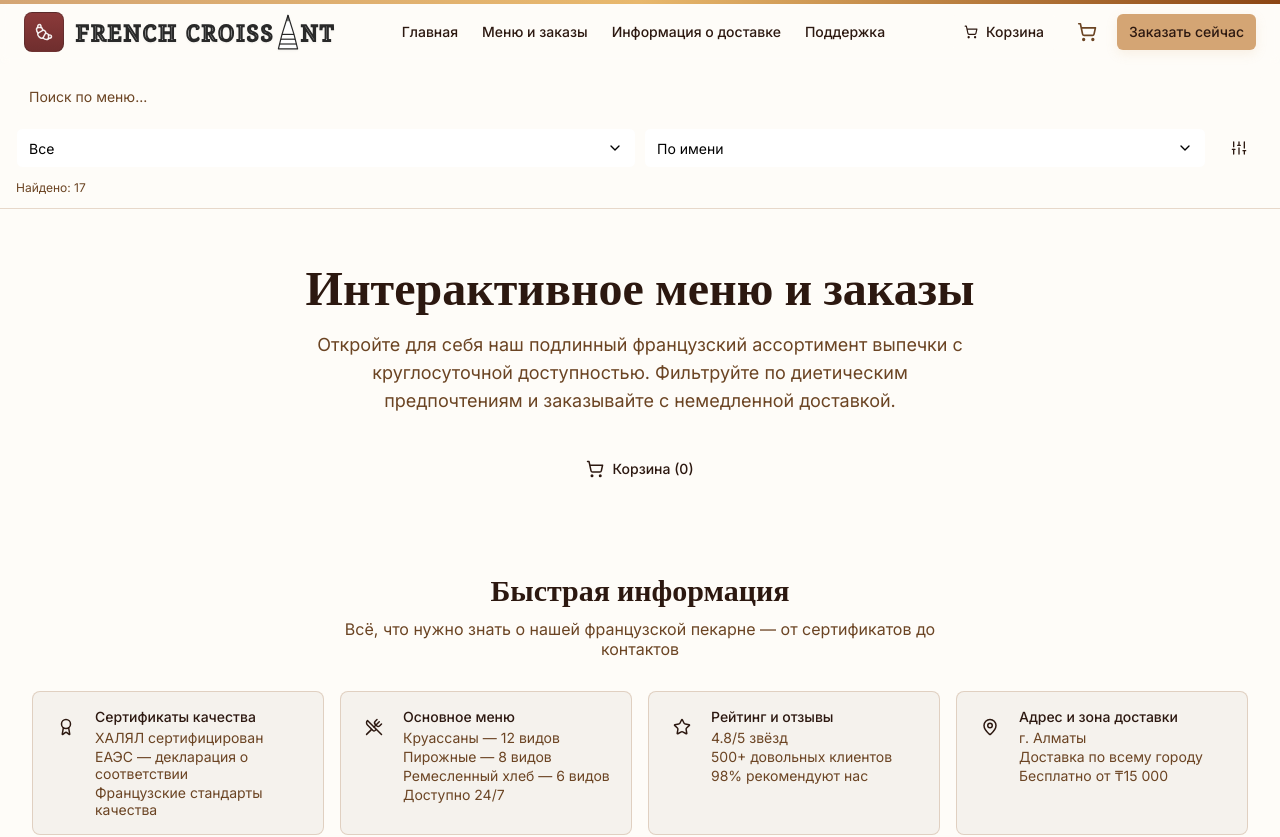
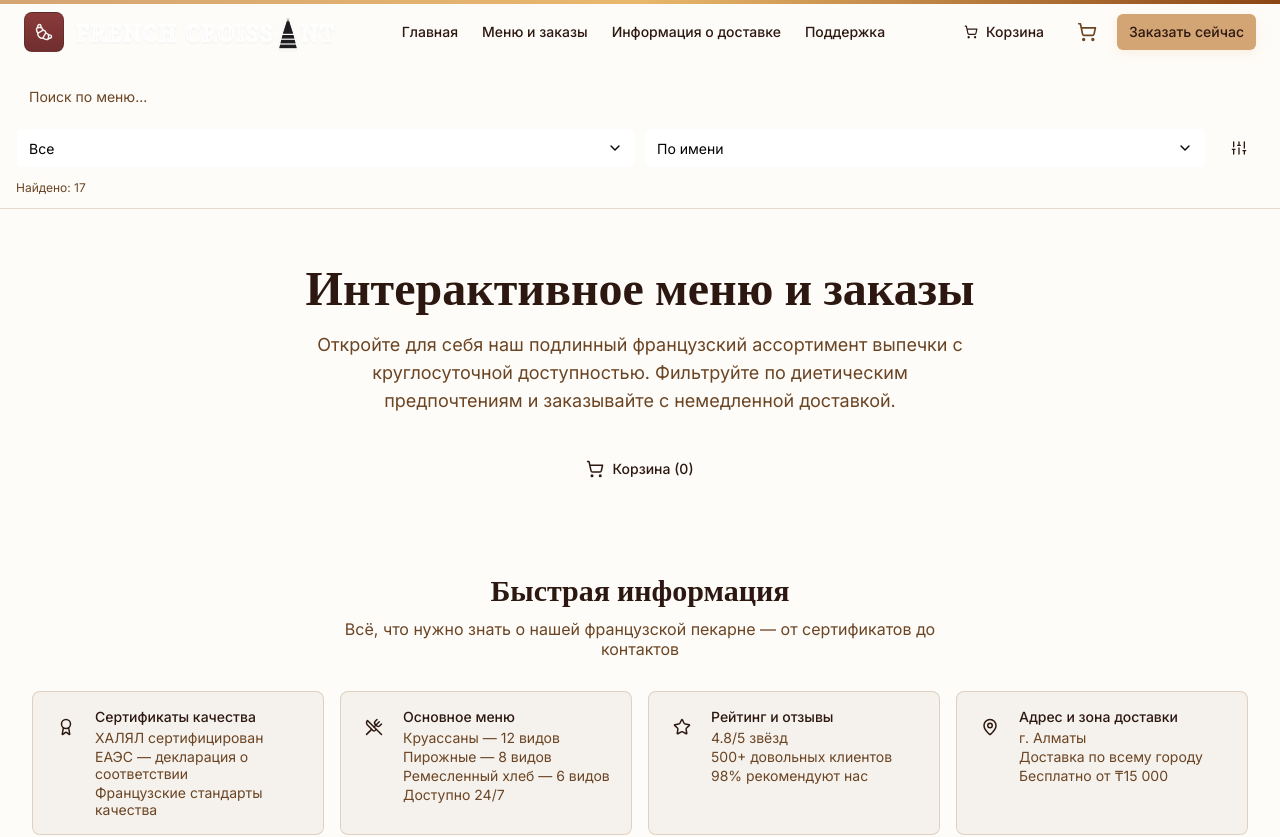
Before and after one commit to Klins74/mon_croissant_digital, a React (Vite) app: page /interactive-menu-ordering in a window 1280 px wide. Shown: the top 837 px of the page. Built offline with nearby package versions, Linux system fonts and the light colour scheme.

Commit message:
style(logo): increase contrast for BrandLogo on light header (dark fill, light stroke)

```diff
--- a/src/components/BrandLogo.jsx
+++ b/src/components/BrandLogo.jsx
@@ -18,14 +18,15 @@ const BrandLogo = ({ className = '', compact = false }) => {
         <span
           className={`absolute inset-0 ${textBaseClasses}`}
           style={{
-            WebkitTextStroke: '2px rgba(30, 30, 30, 0.95)',
-            color: 'transparent'
+            WebkitTextStroke: '2px rgba(255, 255, 255, 0.98)',
+            color: 'transparent',
+            textShadow: '0 0 2px rgba(255,255,255,0.8), 0 0 1px rgba(255,255,255,0.8)'
           }}
         >
           FRENCH&nbsp;CROISS
         </span>
         {/* Fill layer */}
-        <span className={`${textBaseClasses}`} style={{ color: '#ffffff' }}>
+        <span className={`${textBaseClasses}`} style={{ color: '#1d1d1f' }}>
           FRENCH&nbsp;CROISS
         </span>
       </div>
@@ -41,17 +42,17 @@ const BrandLogo = ({ className = '', compact = false }) => {
         {/* Tower outline */}
         <path
           d="M18 2 L28 34 L34 58 H2 L8 34 Z"
-          fill="#ffffff"
-          stroke="rgba(30,30,30,0.95)"
+          fill="#1d1d1f"
+          stroke="rgba(255,255,255,0.98)"
           strokeWidth="2"
           strokeLinejoin="round"
         />
         {/* Crossbeams */}
-        <path d="M8 34 H28" stroke="rgba(30,30,30,0.95)" strokeWidth="2" />
-        <path d="M6 42 H30" stroke="rgba(30,30,30,0.95)" strokeWidth="2" />
-        <path d="M4 50 H32" stroke="rgba(30,30,30,0.95)" strokeWidth="2" />
+        <path d="M8 34 H28" stroke="rgba(255,255,255,0.98)" strokeWidth="2" />
+        <path d="M6 42 H30" stroke="rgba(255,255,255,0.98)" strokeWidth="2" />
+        <path d="M4 50 H32" stroke="rgba(255,255,255,0.98)" strokeWidth="2" />
         {/* Spire */}
-        <path d="M18 2 V12" stroke="rgba(30,30,30,0.95)" strokeWidth="2" />
+        <path d="M18 2 V12" stroke="rgba(255,255,255,0.98)" strokeWidth="2" />
       </svg>
 
       {/* Remaining letters "NT" with the same layered effect */}
@@ -59,13 +60,14 @@ const BrandLogo = ({ className = '', compact = false }) => {
         <span
           className={`absolute inset-0 ${textBaseClasses}`}
           style={{
-            WebkitTextStroke: '2px rgba(30, 30, 30, 0.95)',
-            color: 'transparent'
+            WebkitTextStroke: '2px rgba(255, 255, 255, 0.98)',
+            color: 'transparent',
+            textShadow: '0 0 2px rgba(255,255,255,0.8), 0 0 1px rgba(255,255,255,0.8)'
           }}
         >
           NT
         </span>
-        <span className={`${textBaseClasses}`} style={{ color: '#ffffff' }}>
+        <span className={`${textBaseClasses}`} style={{ color: '#1d1d1f' }}>
           NT
         </span>
       </div>
```
